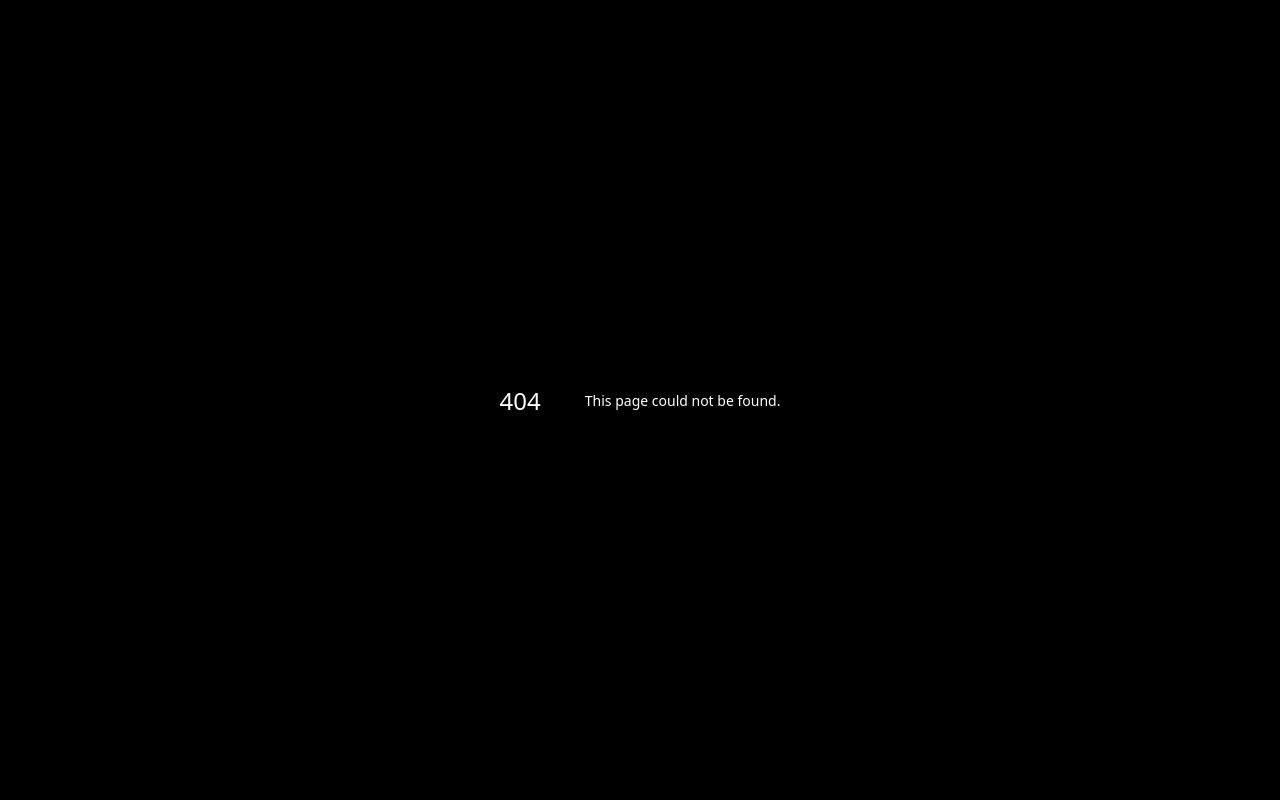
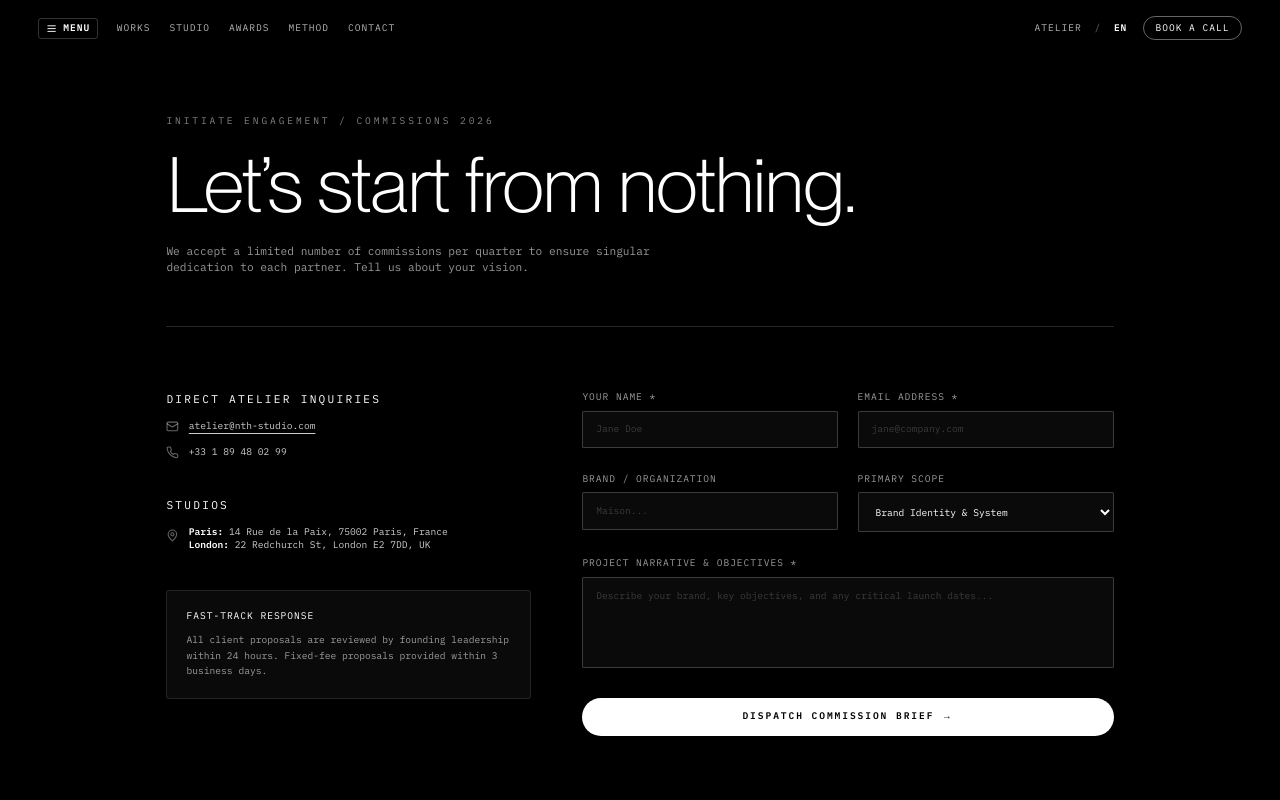
Before and after one commit to Jay-Raam/N-th, a Next.js app: page /contact in a window 1280 px wide. Before the commit this address had no page. Shown: the top 800 px of the page. Built offline with nearby package versions, Linux system fonts and the light colour scheme.

Commit message:
feat(routing): build interactive /contact consultation brief dispatch page

```diff
--- /dev/null
+++ b/src/app/contact/page.tsx
@@ -0,0 +1,180 @@
+"use client";
+
+import { useState } from "react";
+import Navbar from "@/components/Navbar";
+import Footer from "@/components/Footer";
+import { Check, Mail, Phone, MapPin } from "lucide-react";
+
+export default function ContactPage() {
+  const [submitted, setSubmitted] = useState(false);
+  const [formData, setFormData] = useState({
+    name: "",
+    email: "",
+    company: "",
+    scope: "Brand Identity",
+    timeline: "3-6 Months",
+    budget: "$25k - $50k",
+    message: "",
+  });
+
+  const handleSubmit = (e: React.FormEvent) => {
+    e.preventDefault();
+    setSubmitted(true);
+  };
+
+  return (
+    <main className="min-h-screen bg-black text-white selection:bg-white selection:text-black">
+      <Navbar />
+
+      <section className="pt-36 pb-24 px-6 md:px-12 max-w-7xl mx-auto flex flex-col space-y-20">
+        {/* Header */}
+        <div className="flex flex-col space-y-6 border-b border-white/15 pb-16">
+          <span className="font-mono text-xs uppercase tracking-[0.3em] text-white/50">
+            INITIATE ENGAGEMENT / COMMISSIONS 2026
+          </span>
+          <h1 className="text-4xl sm:text-6xl md:text-8xl font-sans font-light tracking-tight max-w-5xl">
+            Let’s start from nothing.
+          </h1>
+          <p className="font-mono text-xs sm:text-sm text-white/60 max-w-2xl leading-relaxed">
+            We accept a limited number of commissions per quarter to ensure singular dedication to each partner. Tell us about your vision.
+          </p>
+        </div>
+
+        {/* Contact Grid */}
+        <div className="grid grid-cols-1 lg:grid-cols-12 gap-16">
+          {/* Direct Details */}
+          <div className="lg:col-span-5 space-y-12 font-mono text-xs text-white/70">
+            <div className="space-y-4">
+              <span className="text-white block uppercase tracking-widest text-sm">Direct Atelier Inquiries</span>
+              <div className="flex items-center space-x-3 text-white/80">
+                <Mail className="w-4 h-4 text-white/40" />
+                <a href="mailto:atelier@nth-studio.com" className="hover:text-white underline underline-offset-4">
+                  atelier@nth-studio.com
+                </a>
+              </div>
+              <div className="flex items-center space-x-3 text-white/80">
+                <Phone className="w-4 h-4 text-white/40" />
+                <span>+33 1 89 48 02 99</span>
+              </div>
+            </div>
+
+            <div className="space-y-4">
+              <span className="text-white block uppercase tracking-widest text-sm">Studios</span>
+              <div className="flex items-start space-x-3 text-white/80">
+                <MapPin className="w-4 h-4 text-white/40 mt-1 flex-shrink-0" />
+                <div>
+                  <strong className="text-white">Paris:</strong> 14 Rue de la Paix, 75002 Paris, France<br />
+                  <strong className="text-white">London:</strong> 22 Redchurch St, London E2 7DD, UK
+                </div>
+              </div>
+            </div>
+
+            <div className="p-6 rounded border border-white/10 bg-neutral-950 space-y-3">
+              <span className="text-white block uppercase tracking-wider">Fast-Track Response</span>
+              <p className="text-white/60 leading-relaxed">
+                All client proposals are reviewed by founding leadership within 24 hours. Fixed-fee proposals provided within 3 business days.
+              </p>
+            </div>
+          </div>
+
+          {/* Inquiry Form */}
+          <div className="lg:col-span-7">
+            {submitted ? (
+              <div className="p-12 border border-white/20 bg-neutral-950 rounded-sm flex flex-col items-center text-center space-y-6">
+                <div className="w-14 h-14 rounded-full bg-white text-black flex items-center justify-center">
+                  <Check className="w-8 h-8" />
+                </div>
+                <h3 className="text-3xl font-sans font-light">Inquiry Dispatched</h3>
+                <p className="font-mono text-xs sm:text-sm text-white/70 max-w-md leading-relaxed">
+                  Thank you. Your project brief has been routed directly to our creative directors. We will respond promptly within 24 hours.
+                </p>
+                <button
+                  onClick={() => setSubmitted(false)}
+                  className="mt-4 px-6 py-2.5 border border-white/20 rounded-full font-mono text-xs uppercase tracking-wider hover:border-white transition-colors"
+                >
+                  Send another message
+                </button>
+              </div>
+            ) : (
+              <form onSubmit={handleSubmit} className="space-y-8 font-mono text-xs">
+                <div className="grid grid-cols-1 sm:grid-cols-2 gap-6">
+                  <div className="space-y-2">
+                    <label className="text-white/60 uppercase tracking-wider block">Your Name *</label>
+                    <input
+                      type="text"
+                      required
+                      placeholder="Jane Doe"
+                      value={formData.name}
+                      onChange={(e) => setFormData({ ...formData, name: e.target.value })}
+                      className="w-full bg-neutral-950 border border-white/20 rounded-sm px-4 py-3.5 text-white placeholder-white/20 focus:border-white focus:outline-none transition-colors"
+                    />
+                  </div>
+
+                  <div className="space-y-2">
+                    <label className="text-white/60 uppercase tracking-wider block">Email Address *</label>
+                    <input
+                      type="email"
+                      required
+                      placeholder="jane@company.com"
+                      value={formData.email}
+                      onChange={(e) => setFormData({ ...formData, email: e.target.value })}
+                      className="w-full bg-neutral-950 border border-white/20 rounded-sm px-4 py-3.5 text-white placeholder-white/20 focus:border-white focus:outline-none transition-colors"
+                    />
+                  </div>
+                </div>
+
+                <div className="grid grid-cols-1 sm:grid-cols-2 gap-6">
+                  <div className="space-y-2">
+                    <label className="text-white/60 uppercase tracking-wider block">Brand / Organization</label>
+                    <input
+                      type="text"
+                      placeholder="Maison..."
+                      value={formData.company}
+                      onChange={(e) => setFormData({ ...formData, company: e.target.value })}
+                      className="w-full bg-neutral-950 border border-white/20 rounded-sm px-4 py-3.5 text-white placeholder-white/20 focus:border-white focus:outline-none transition-colors"
+                    />
+                  </div>
+
+                  <div className="space-y-2">
+                    <label className="text-white/60 uppercase tracking-wider block">Primary Scope</label>
+                    <select
+                      value={formData.scope}
+                      onChange={(e) => setFormData({ ...formData, scope: e.target.value })}
+                      className="w-full bg-neutral-950 border border-white/20 rounded-sm px-4 py-3.5 text-white focus:border-white focus:outline-none transition-colors"
+                    >
+                      <option value="Brand Identity">Brand Identity &amp; System</option>
+                      <option value="Digital Flagship">Digital Flagship &amp; WebGL</option>
+                      <option value="Unified Atelier">Unified Identity &amp; Flagship</option>
+                      <option value="Spatial Direction">Spatial &amp; Generative Motion</option>
+                    </select>
+                  </div>
+                </div>
+
+                <div className="space-y-2">
+                  <label className="text-white/60 uppercase tracking-wider block">Project Narrative &amp; Objectives *</label>
+                  <textarea
+                    rows={5}
+                    required
+                    placeholder="Describe your brand, key objectives, and any critical launch dates..."
+                    value={formData.message}
+                    onChange={(e) => setFormData({ ...formData, message: e.target.value })}
+                    className="w-full bg-neutral-950 border border-white/20 rounded-sm p-4 text-white placeholder-white/20 focus:border-white focus:outline-none transition-colors resize-none"
+                  />
+                </div>
+
+                <button
+                  type="submit"
+                  className="w-full py-4 bg-white text-black font-semibold rounded-full uppercase tracking-widest hover:bg-neutral-200 transition-all text-xs"
+                >
+                  DISPATCH COMMISSION BRIEF &rarr;
+                </button>
+              </form>
+            )}
+          </div>
+        </div>
+      </section>
+
+      <Footer />
+    </main>
+  );
+}
```
